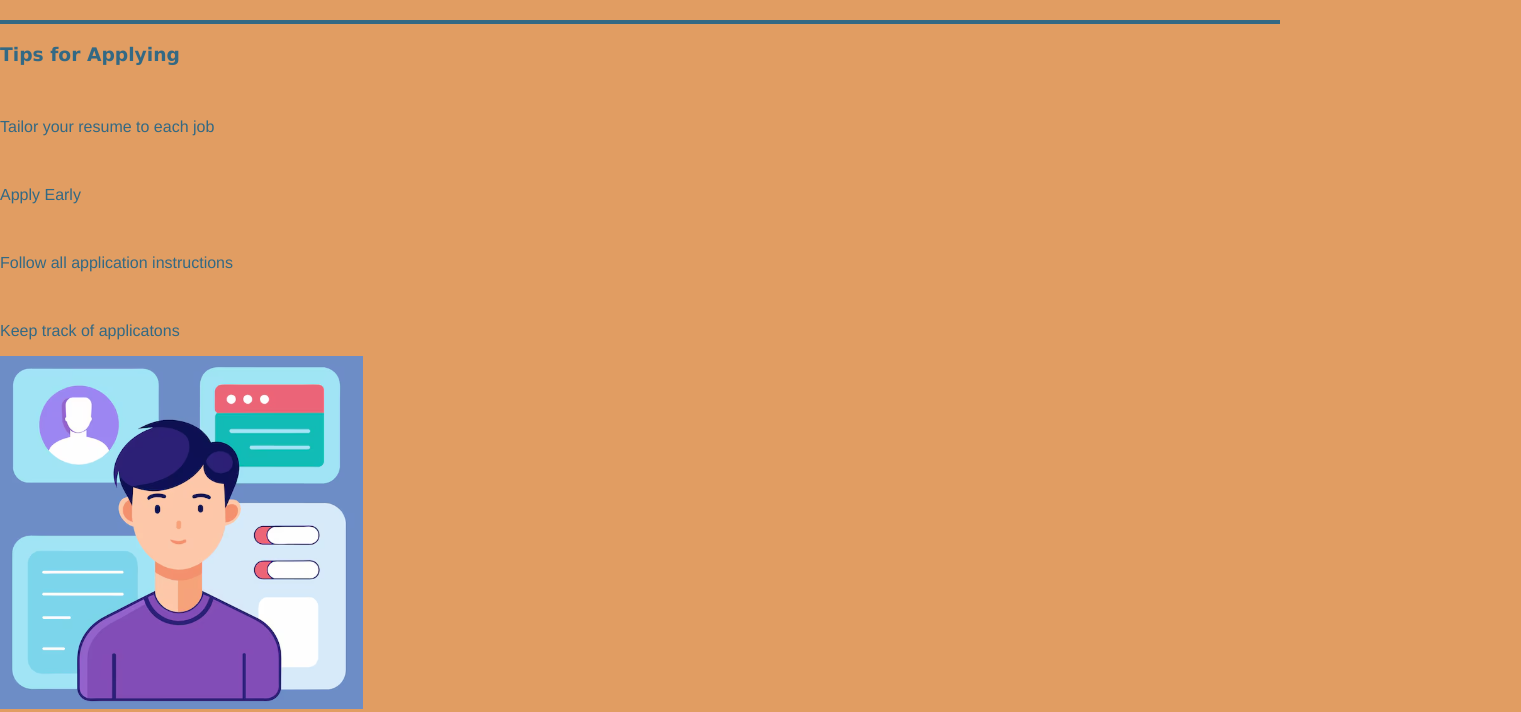
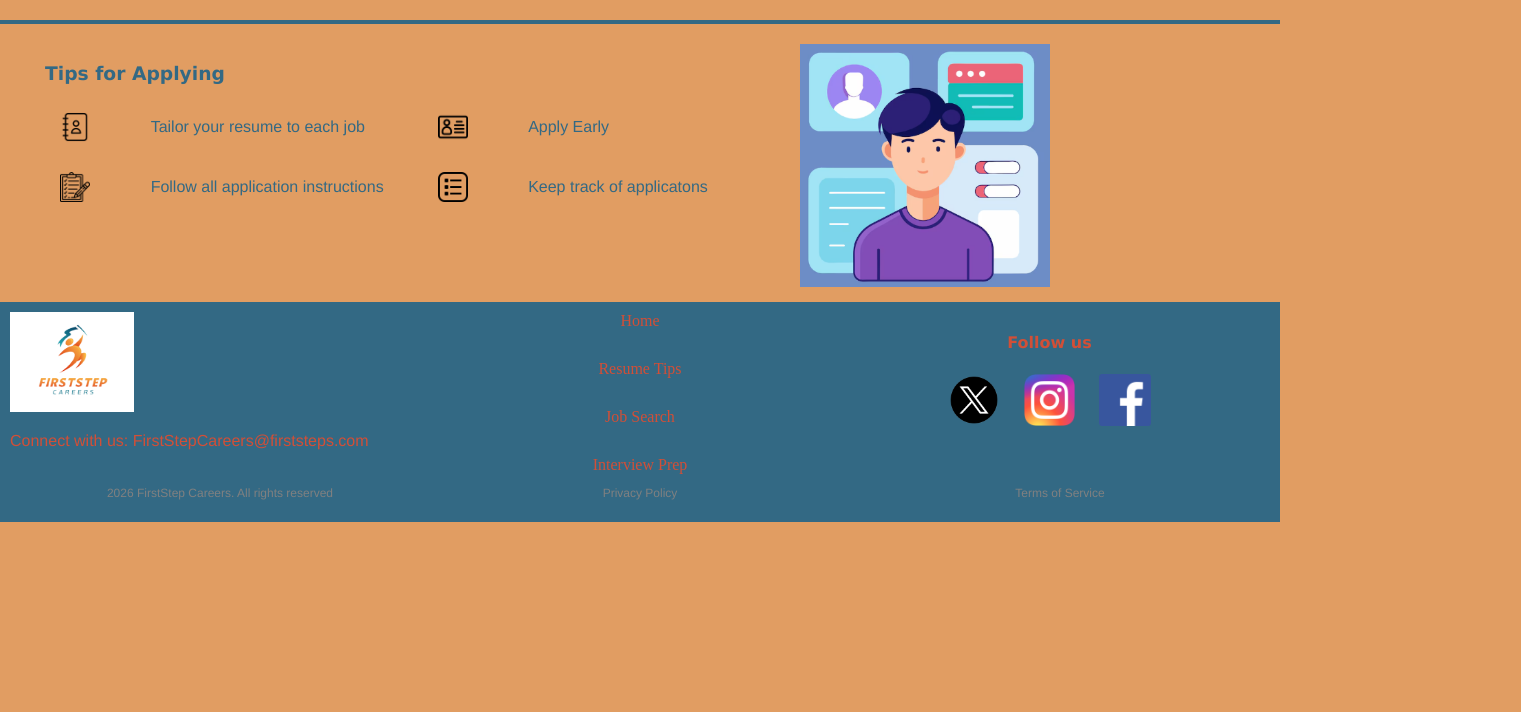
Before and after one commit to GoldBracken/WDD130_Project_Brackney, a plain HTML site: page docs/search.html in a window 1280 px wide. Shown: the part 1020-1732 px from the top of the page, 1521 px wide, since content can reach past the window. After the commit the page ends 1542 px from the top, so only its background shows below. Drawn offline with Linux system fonts and the light colour scheme.

Commit message:
Version 0.25
Finished with my HTML and CSS

```diff
--- a/docs/search.html
+++ b/docs/search.html
@@ -53,16 +53,28 @@
     </div>
     <div class="line"></div>
     <div id="search-bottom">
-        <h3>Tips for Applying</h3>
-        <img src="">
-        <p>Tailor your resume to each job</p>
-        <img src="">
-        <p>Apply Early</p>
-        <img src="">
-        <p>Follow all application instructions</p>
-        <img src="">
-        <p>Keep track of applicatons</p>
-        <img src="/docs/images/job-tips.png">
+        <div id="search-bottom-text">
+            <h3>Tips for Applying</h3>
+            <div id="searchception">
+                <div>
+                    <img class="icon" src="images/contact_book.png">
+                    <p>Tailor your resume to each job</p>
+                </div>
+                <div>
+                    <img class="icon" src="images/id.png">
+                    <p>Apply Early</p>
+                </div>
+                <div>
+                    <img class="icon" src="images/clipboard.png">
+                    <p>Follow all application instructions</p>
+                </div>
+                <div>
+                    <img class="icon" src="images/list.png">
+                    <p>Keep track of applicatons</p>
+                </div>
+            </div>
+        </div>
+        <img id="search-bottom-img" src="/docs/images/job-tips.png">
     </div>
     <footer>
         <div>
@@ -78,15 +90,16 @@
             <a href="interview.html">Interview Prep</a>
         </div>
         <div class="follow_us">
+            <h4>Follow us</h4>
             <div class="social">
                 <a href="https://x.com/">
-                    <img src="images/twitter-x-logo-png_seeklogo-492396.png" alt="Twitter">
+                    <img class="social_logo" src="images/twitter-x-logo-png_seeklogo-492396.png" alt="Twitter">
                 </a>
                 <a href="https://www.instagram.com/">
-                    <img src="images/Instagram_logo_2016.svg.png" alt="Instagram">
+                    <img class="social_logo" src="images/Instagram_logo_2016.svg.png" alt="Instagram">
                 </a>
                 <a href="https://www.facebook.com/">
-                    <img src="images/Facebook_logo_(square).png" alt="Facebook">
+                    <img class="social_logo" src="images/Facebook_logo_(square).png" alt="Facebook">
                 </a>
             </div>
         </div>
--- a/docs/styles/style.css
+++ b/docs/styles/style.css
@@ -39,7 +39,7 @@ nav {
 
 footer {
     display: grid;
-    grid-template-columns: 1fr 3fr 1fr;
+    grid-template-columns: 1fr 1fr 1fr;
     background-color: #336984;
     color: #D24F37;
     padding: 10px;
@@ -84,9 +84,8 @@ footer {
 .nav_foot {
     text-align: center;
     display: grid;
-    grid-template-columns: 1fr 1fr 1fr 1fr;
     margin: auto;
-    gap: 40px;
+    gap: 30px;
 }
 
 .line {
@@ -159,6 +158,20 @@ footer {
     height: 33px;
 }
 
+.social_logo {
+    width: 13%;
+    margin: 0px 10px;
+}
+
+.follow_us {
+    text-align: center;
+    margin-right: 5%;
+}
+
+.icon {
+    width: 30px;
+}
+
 #search-top {
     display: grid;
     grid-template-columns: 1fr 1fr;
@@ -199,3 +212,32 @@ footer {
     z-index: -1;
     height: 450px;
 }
+
+#search-bottom {
+    display: grid;
+    grid-template-columns: 5fr 3fr;
+}
+
+#search-bottom-img {
+    margin-bottom: 15px;
+    width: 250px;
+}
+
+#search-bottom-text {
+    margin-left: 45px;
+}
+
+#searchception {
+    display: grid;
+    grid-template-columns: 1fr 1fr;
+    margin-left: 10px;
+    gap: 10px;
+    div {
+        display: grid;
+        grid-template-columns: 1fr 3fr;
+        margin-left: 5px;
+        img {
+            margin-top: 10px;
+        }
+    }
+}
```
Also changed, not shown: docs/index.html (+4 -3 lines), docs/interview.html (+4 -3 lines), docs/resume.html (+4 -3 lines), docs/images/clipboard.png (added), docs/images/contact_book.png (added), docs/images/id.png (added), docs/images/list.png (added), 1 other file.
